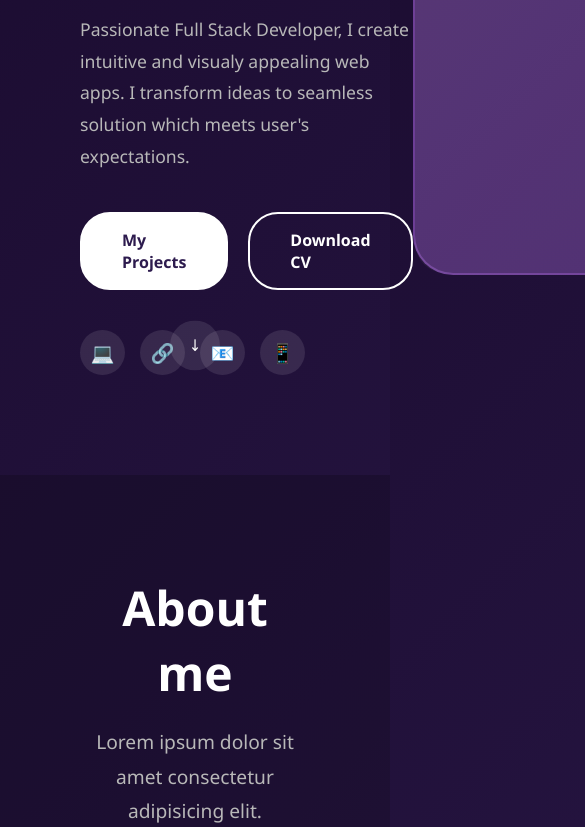
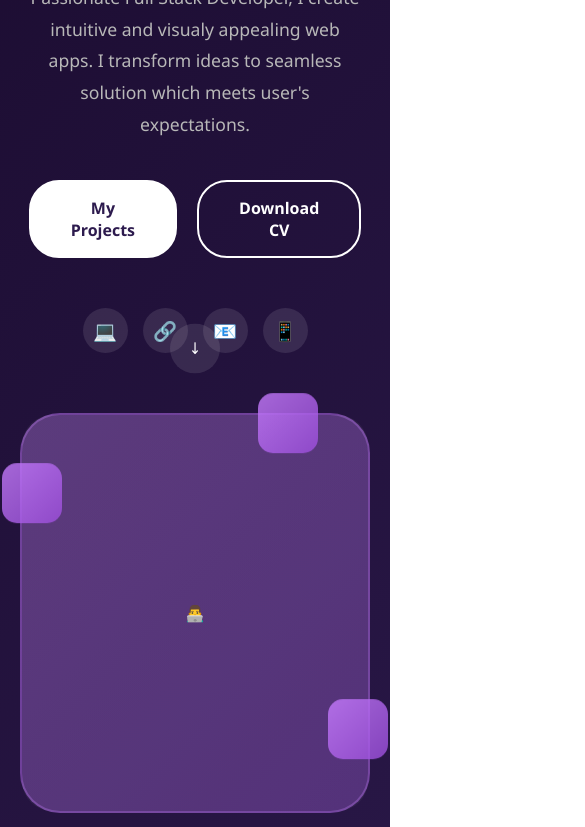
Before and after one commit to abhaykhawas/Personal_Portfolio_B10, a plain HTML site: page index.html in a window 390 px wide. Shown: the part 425-1252 px from the top of the page, 585 px wide, since content can reach past the window. Drawn offline with Linux system fonts and the light colour scheme.

Commit message:
portfolio v3

```diff
--- a/style.css
+++ b/style.css
@@ -453,3 +453,56 @@ nav{
     font-weight: 600;
     cursor: pointer;
 }
+
+
+
+@media (max-width: 968px) {
+    .hero {
+        flex-direction: column;
+        text-align: center;
+        margin-top: 100px;
+    }
+
+    nav, .hero, .about-section, .skills-section, .projects-section, .contact-section {
+        padding: 40px 30px;
+    }
+
+    .hero-content {
+        max-width: 100%;
+
+    }
+
+    .hero h1 {
+        font-size: 2.5em;
+    }
+
+    .title-highlight{
+        font-size: 2.5em;
+    }
+
+    .hero-buttons, .social-links{
+        /* border: 1px solid; */
+        margin-bottom: 50px;
+        justify-content: center;
+    }
+
+    .profile-card {
+        width: 350px;
+        height: 400px;
+        margin-top: 10px;
+    }
+
+    .nav-links{
+        display: none;
+    }
+
+    .hero-buttons {
+        justify-content: center;
+    }
+
+    .social-links {
+        justify-content: center;
+    }
+
+
+}
```
